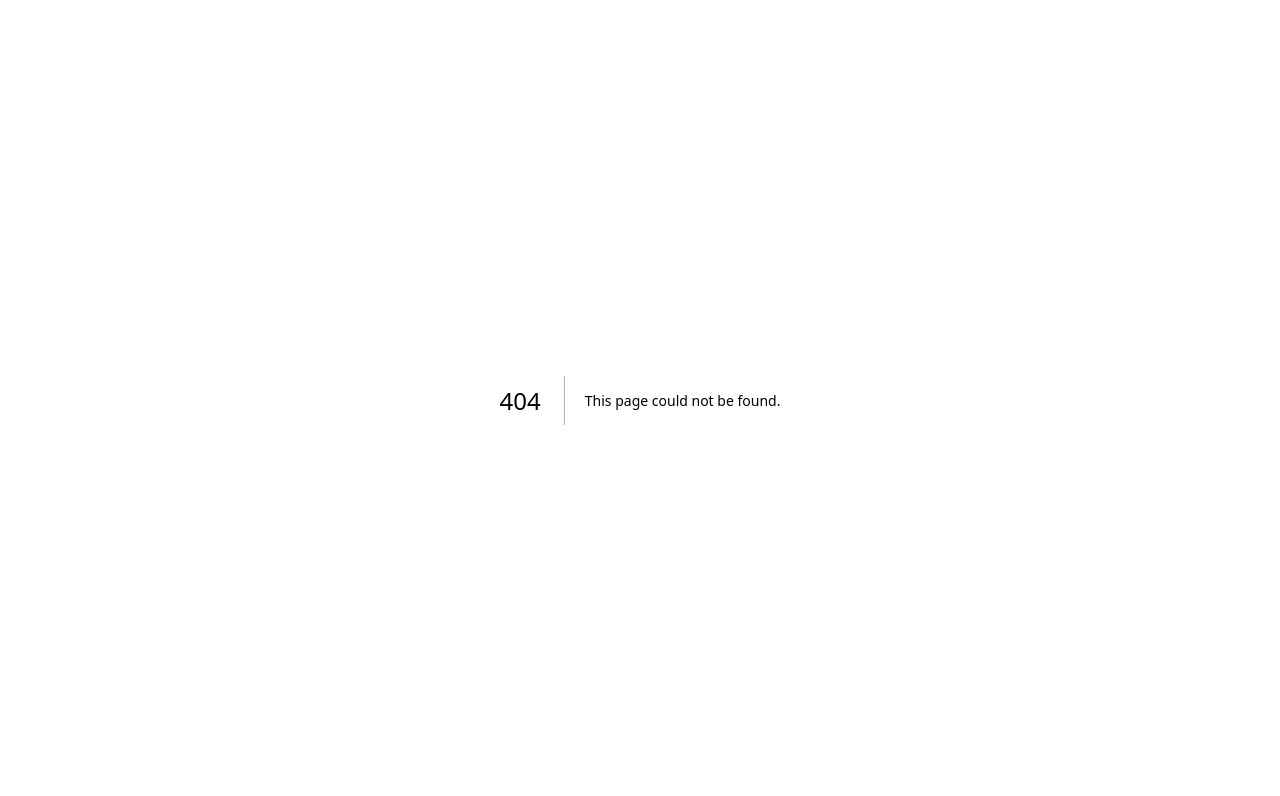
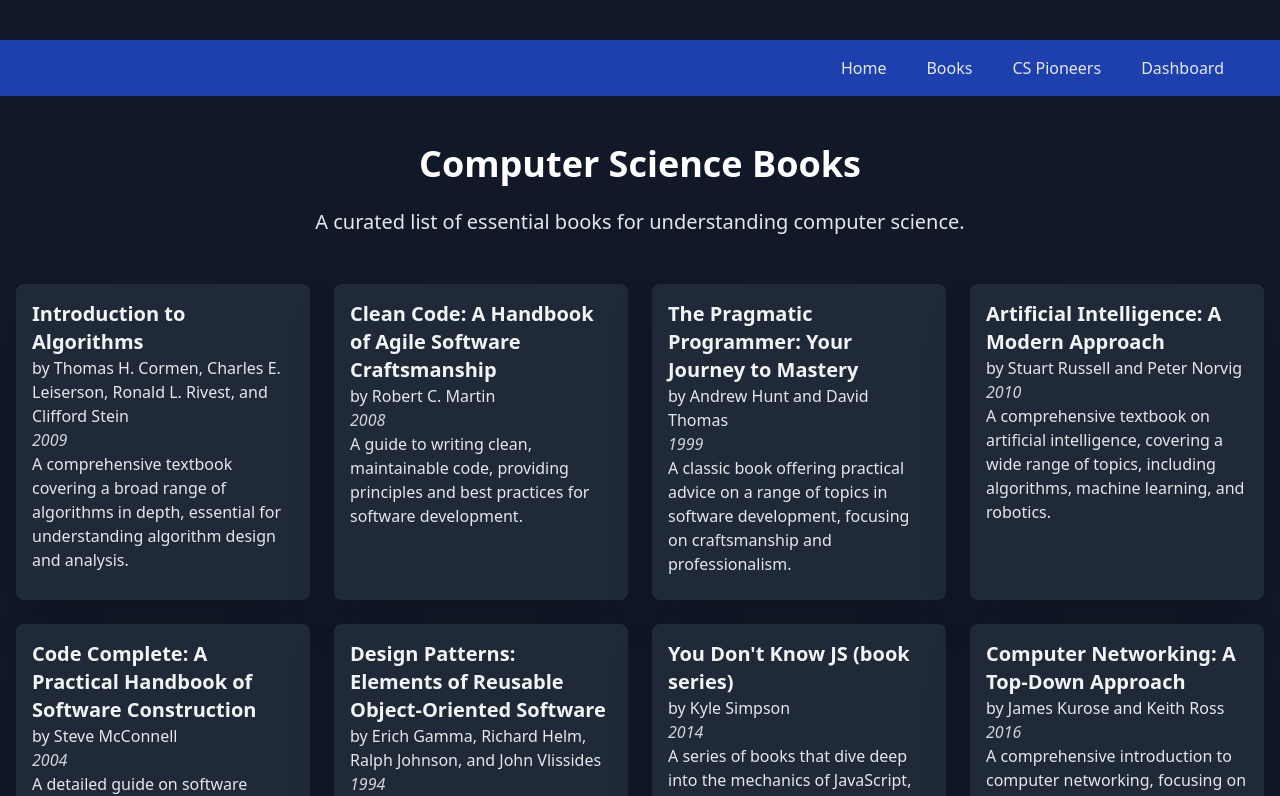
Before and after one commit to ahmeddkhann/Learn-Xplorers-Academy, a Next.js app: page /dashboard/cs/books in a window 1280 px wide. Before the commit this address had no page. Shown: the top 796 px of the page. Built offline with nearby package versions, Linux system fonts and the light colour scheme.

Commit message:
computer science section added

```diff
--- /dev/null
+++ b/src/app/dashboard/cs/books/page.js
@@ -0,0 +1,62 @@
+// src/pages/csBooks.js
+"use client";
+
+import React, { useState } from 'react';
+import { csBooks } from '@/app/data'; // Adjust the import path as necessary
+import Link from 'next/link';
+
+const CSBooks = () => {
+    const [isOpen, setIsOpen] = useState(false);
+
+    return (
+        <div className="bg-gray-900 py-10 min-h-screen">
+            {/* Navbar */}
+            <div className="bg-blue-800 p-4 text-gray-300">
+                <div className="flex justify-end items-center">
+                    <button
+                        className="text-gray-200 hover:text-gray-300 sm:hidden"
+                        onClick={() => setIsOpen(!isOpen)}
+                    >
+                        ☰
+                    </button>
+                </div>
+                <div className={`sm:flex ${isOpen ? 'block' : 'hidden'} justify-end`}>
+                    <Link className="block mr-10 text-gray-200 hover:text-gray-300" href={"/dashboard/cs"}>
+                        Home
+                    </Link>
+                    <Link className="block mr-10 text-gray-200 hover:text-gray-300" href={"/dashboard/cs/books"}>
+                        Books
+                    </Link>
+                    <Link className="block mr-10 text-gray-200 hover:text-gray-300" href={"/dashboard/cs/csPioneers"}>
+                        CS Pioneers
+                    </Link>
+                    <Link className="block mr-10 text-gray-200 hover:text-gray-300" href={"/dashboard"}>
+                        Dashboard
+                    </Link>
+                </div>
+            </div>
+
+            {/* Page Title */}
+            <div className="container mx-auto mt-8 p-4">
+                <h1 className="text-4xl font-bold text-white text-center mb-6">Computer Science Books</h1>
+                <p className="text-xl text-gray-200 mb-8 text-center">
+                    A curated list of essential books for understanding computer science.
+                </p>
+            </div>
+
+            {/* Books List */}
+            <div className="grid grid-cols-1 sm:grid-cols-2 md:grid-cols-3 lg:grid-cols-4 gap-6 mx-0 sm:mx-4">
+                {csBooks.map((book, index) => (
+                    <div key={index} className="bg-gray-800 shadow-2xl rounded-lg overflow-hidden transition-transform duration-300 hover:scale-105 p-4">
+                        <h2 className="text-xl text-gray-100 font-bold">{book.title}</h2>
+                        <p className="text-gray-200">by {book.author}</p>
+                        <p className="text-gray-300 italic">{book.year}</p>
+                        <p className="text-gray-200 mb-2">{book.description}</p>
+                    </div>
+                ))}
+            </div>
+        </div>
+    );
+};
+
+export default CSBooks;
--- /dev/null
+++ b/src/app/dashboard/cs/csPioneers/page.js
@@ -0,0 +1,64 @@
+// src/pages/csPioneers.js
+"use client";
+
+import React, { useState } from 'react';
+import { csPioneers } from '@/app/data'; // Adjust the import path as necessary
+import Link from 'next/link';
+
+const CSPioneers = () => {
+    const [isOpen, setIsOpen] = useState(false);
+
+    return (
+        <div className="bg-gray-900 py-10 min-h-screen">
+            {/* Navbar */}
+            <div className="bg-blue-800 p-4 text-gray-300">
+                <div className="flex justify-end items-center">
+                    <button
+                        className="text-gray-200 hover:text-gray-300 sm:hidden"
+                        onClick={() => setIsOpen(!isOpen)}
+                    >
+                        ☰
+                    </button>
+                </div>
+                <div className={`sm:flex ${isOpen ? 'block' : 'hidden'} justify-end`}>
+                    <Link className="block mr-10 text-gray-200 hover:text-gray-300" href={"/dashboard/cs"}>
+                        Home
+                    </Link>
+                    <Link className="block mr-10 text-gray-200 hover:text-gray-300" href={"/dashboard/cs/books"}>
+                        Books
+                    </Link>
+                    <Link className="block mr-10 text-gray-200 hover:text-gray-300" href={"/dashboard/cs/csPioneers"}>
+                        CS Pioneers
+                    </Link>
+                    <Link className="block mr-10 text-gray-200 hover:text-gray-300" href={"/dashboard"}>
+                        Dashboard
+                    </Link>
+                </div>
+            </div>
+
+            {/* Page Title */}
+            <div className="container mx-auto mt-8 p-4">
+                <h1 className="text-4xl font-bold text-white text-center mb-6">Pioneers of Computer Science</h1>
+                <p className="text-xl text-gray-200 mb-8 text-center">
+                    A tribute to the remarkable individuals who shaped the field of computer science.
+                </p>
+            </div>
+
+            {/* Pioneers List */}
+            <div className="grid grid-cols-1 sm:grid-cols-2 md:grid-cols-3 lg:grid-cols-4 gap-6 mx-0 sm:mx-4">
+                {csPioneers.map((pioneer) => (
+                    <div key={pioneer.id} className="bg-gray-800 shadow-2xl rounded-lg overflow-hidden transition-transform duration-300 hover:scale-105">
+                        <img src={pioneer.image} alt={pioneer.name} className="w-full h-48 object-cover" />
+                        <div className="p-4">
+                            <h2 className="text-xl text-gray-100 font-bold">{pioneer.name}</h2>
+                            <p className="text-gray-200">{pioneer.span}</p>
+                            <p className="text-gray-200 mb-2">{pioneer.description}</p>
+                        </div>
+                    </div>
+                ))}
+            </div>
+        </div>
+    );
+};
+
+export default CSPioneers;
--- /dev/null
+++ b/src/app/dashboard/cs/page.js
@@ -0,0 +1,66 @@
+// src/pages/csBranches.js
+"use client";
+
+import React, { useState } from 'react';
+import { csBranches, csBasic } from '@/app/data'; // Adjust the import path as necessary
+import Link from 'next/link';
+
+const CSBranches = () => {
+    const [isOpen, setIsOpen] = useState(false);
+
+    return (
+        <div className="bg-gray-900 py-10 min-h-screen">
+            {/* Navbar */}
+            <div className="bg-blue-800 p-4 text-gray-300">
+                <div className="flex justify-end items-center">
+                    <button
+                        className="text-gray-200 hover:text-gray-300 sm:hidden"
+                        onClick={() => setIsOpen(!isOpen)}
+                    >
+                        ☰
+                    </button>
+                </div>
+                <div className={`sm:flex ${isOpen ? 'block' : 'hidden'} justify-end`}>
+                    <Link className="block mr-10 text-gray-200 hover:text-gray-300" href={"/dashboard/cs"}>
+                        Home
+                    </Link>
+                    <Link className="block mr-10 text-gray-200 hover:text-gray-300" href={"/dashboard/cs/books"}>
+                        Books
+                    </Link>
+                    <Link className="block mr-10 text-gray-200 hover:text-gray-300" href={"/dashboard/cs/csPioneers"}>
+                        CS Pioneers
+                    </Link>
+                    <Link className="block mr-10 text-gray-200 hover:text-gray-300" href={"/dashboard"}>
+                        Dashboard
+                    </Link>
+                </div>
+            </div>
+
+            {/* Page Title */}
+            <div className="container mx-auto mt-8 p-4">
+                <h1 className="text-4xl font-bold text-white text-center mb-6">{csBasic.title}</h1>
+                <p className="text-xl text-gray-200 mb-8 text-center">{csBasic.definition}</p>
+
+                <div className="flex flex-col md:flex-row items-center">
+                    <div className="md:w-1/2 md:pr-4">
+                        <p className="text-2xl text-gray-200 mb-6">{csBasic.explanation}</p>
+                    </div>
+                    <img src={csBasic.image} alt="Computer Science" className="w-full h-auto md:w-1/2 rounded-lg" />
+                </div>
+            </div>
+
+            {/* CS Branches Cards */}
+            <div className="grid grid-cols-1 sm:grid-cols-2 md:grid-cols-3 lg:grid-cols-4 gap-6 mx-0 sm:mx-4">
+                {csBranches.map((branch, index) => (
+                    <div key={index} className="bg-gray-800 shadow-2xl rounded-lg overflow-hidden transition-transform duration-300 hover:scale-105 p-4">
+                        <img src={branch.image} alt={branch.branch} className="w-full h-48 object-cover mb-4 rounded-lg" />
+                        <h2 className="text-xl text-gray-100 font-bold">{branch.branch}</h2>
+                        <p className="text-gray-200 mb-2">{branch.description}</p>
+                    </div>
+                ))}
+            </div>
+        </div>
+    );
+};
+
+export default CSBranches;
--- a/src/app/data.js
+++ b/src/app/data.js
@@ -52,7 +52,7 @@
     },
     {
         id: 5,
-        title: "Computer Science",
+        title: "CS",
         description: "Explore the world of technology and programming, from algorithms to software development.",
         image: "/computer_science.png",
         button: "Visit"
```
